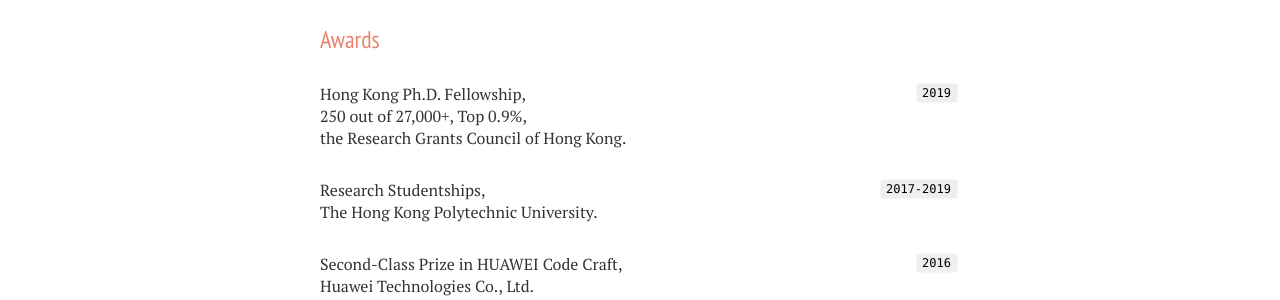
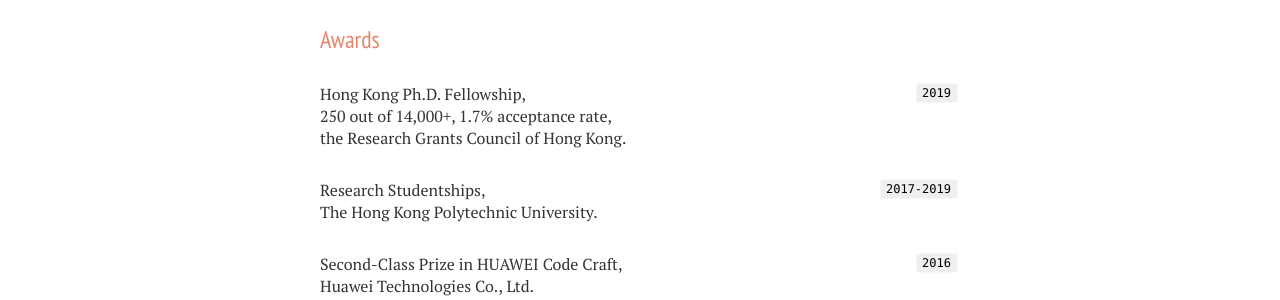
Before and after one commit to liqimai/liqimai.github.io, a Jekyll site: the page built from resume.md, in a window 1280 px wide. Shown: the part 953-1253 px from the top of the page. Built offline with Jekyll 4.4.1, drawn with Linux system fonts in a browser that asks for light colours; nearby versions of some CDN libraries; our own code applies the rules of GitHub Pages for plain Markdown files.

Commit message:
Correct HKPFS acceptance rate

```diff
--- a/resume.md
+++ b/resume.md
@@ -24,7 +24,7 @@ B.E. in Computer Science
 ## Awards
 `2019`
 Hong Kong Ph.D. Fellowship,
-250 out of 27,000+, Top 0.9%,
+250 out of 14,000+, 1.7% acceptance rate,
 the Research Grants Council of Hong Kong.
 
 `2017-2019`
```
Also changed, not shown: index.md (+1 -1 lines).
